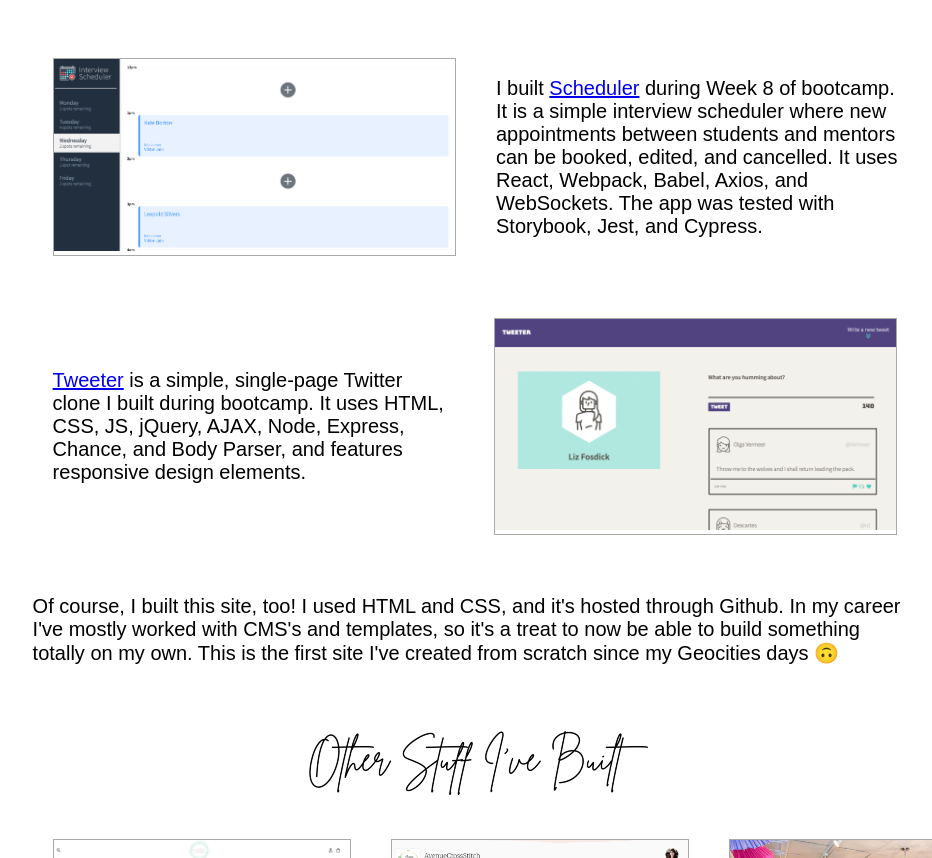
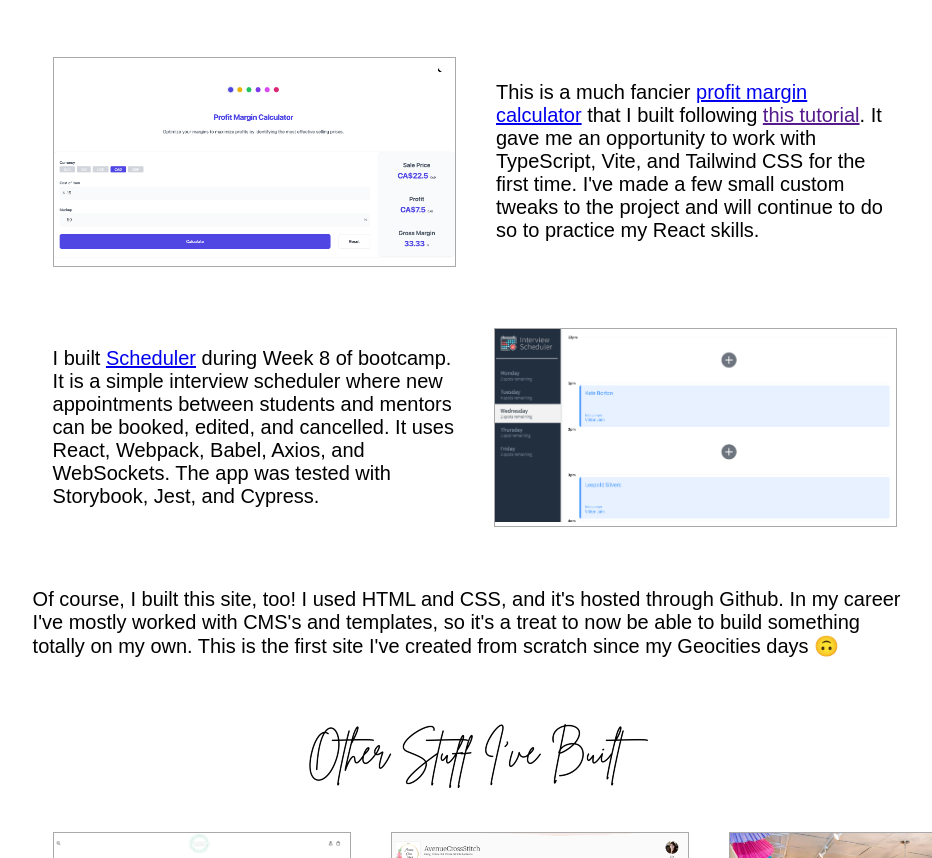
Before and after one commit to lizfosdick/personal-portfolio, a plain HTML site: page index.html in a window 1280 px wide. Shown: the part 1350-2208 px from the top of the page, without its empty margins (165-1097 px from the left). Drawn offline with Linux system fonts and the light colour scheme; a web font is replaced by a local one.

Commit message:
Add new profit margin calculator project and remove Tweeter

```diff
--- a/index.html
+++ b/index.html
@@ -69,24 +69,25 @@
 
        <div class="project">
         <div class="project-section graphics">
-        <img src="graphics/scheduler.png" width="100%" />
+        <img src="graphics/profit-margin-tutorial.png" width="100%" />
       </div>
       <div class="project-section">
-        <p>I built <a href="https://github.com/lizfosdick/scheduler">Scheduler</a> during Week 8 of bootcamp. It is a simple interview scheduler where new appointments between students and mentors
-            can be booked, edited, and cancelled. It uses React, Webpack, Babel, Axios, and
-            WebSockets. The app was tested with Storybook, Jest, and Cypress.
+        <p>This is a much fancier <a href="https://lizfosdick.github.io/profit-margin-calculator/">profit margin calculator</a> that I built following <a href=""https://www.youtube.com/watch?v=2sGwtnnDhmM">this tutorial</a>.
+          It gave me an opportunity to work with TypeScript, Vite, and Tailwind CSS for the first time. I've made a few small custom tweaks to the project
+          and will continue to do so to practice my React skills.
         </p>
       </div>
        </div>
 
      <div class="project">
     <div class="project-section">
-      <p><a href="https://github.com/lizfosdick/tweeter">Tweeter</a> is a simple, single-page Twitter clone I built during bootcamp. It uses HTML, CSS, JS, jQuery, AJAX, Node, Express, Chance,
-        and Body Parser, and features responsive design elements.
-      </p>
+      <p>I built <a href="https://github.com/lizfosdick/scheduler">Scheduler</a> during Week 8 of bootcamp. It is a simple interview scheduler where new appointments between students and mentors
+        can be booked, edited, and cancelled. It uses React, Webpack, Babel, Axios, and
+        WebSockets. The app was tested with Storybook, Jest, and Cypress.
+    </p>
     </div>
     <div class="project-section graphics">
-      <img src="graphics/tweeter.png" width="100%" />
+      <img src="graphics/scheduler.png" width="100%" />
     </div>
      </div>
 
```
Also changed, not shown: graphics/profit-margin-tutorial.png (added).
